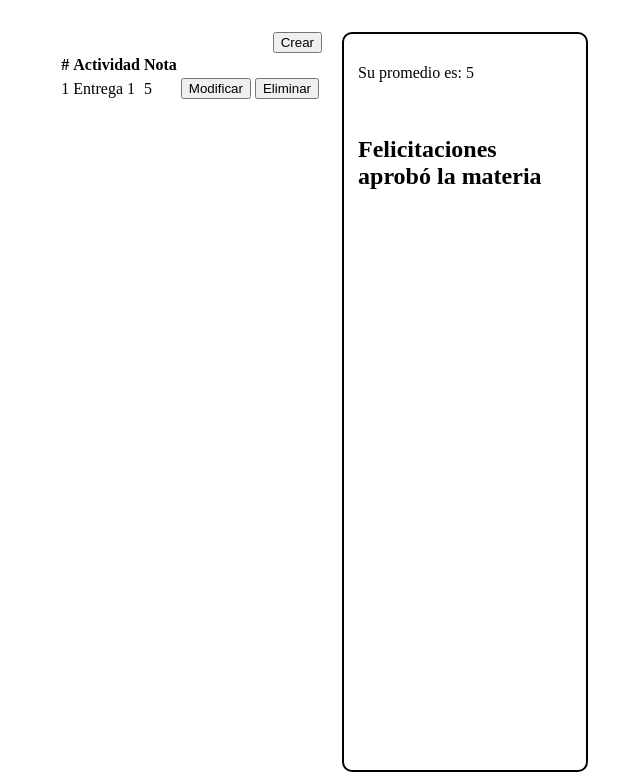
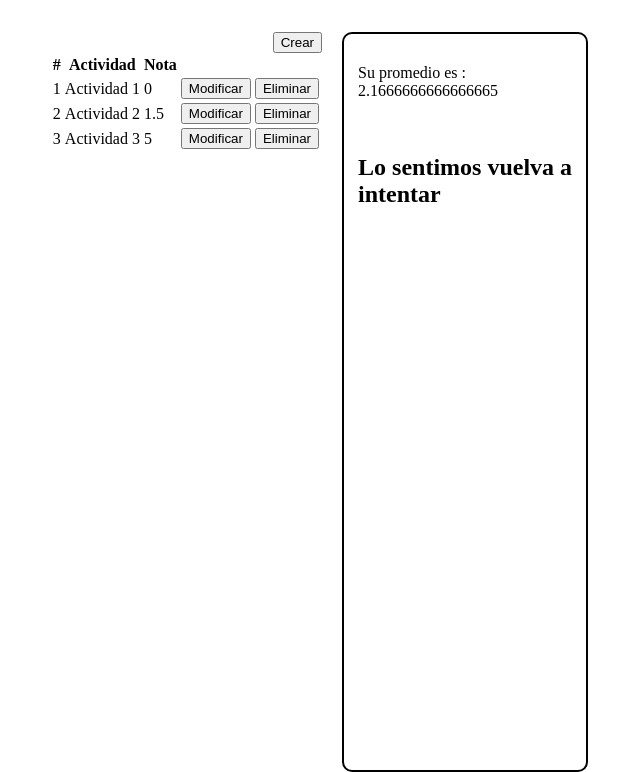
Before and after one commit to JuanSanabria55822013/notas_app, a plain HTML site: page index.html in a window 1280 px wide. Shown: the part 56-828 px from the top of the page, without its empty margins (431-1071 px from the left). Drawn offline with Linux system fonts and the light colour scheme.

Commit message:
Se agrego js

```diff
--- a/index.html
+++ b/index.html
@@ -13,7 +13,7 @@
             <h1 class="titulo">NOTAS</h1>
             <article class="notas-content">
                 <button>Crear</button>
-                <table>
+                <table id="promediosTb">
                     <thead>
                         <tr>
                             <th>#</th>
@@ -36,9 +36,9 @@
                 </table>
             </article>
             <article class="promedio-content">
-                <p>Su promedio es: 5</p>
+                <p id="promedioText">Su promedio es: 5</p>
                 <br>
-                <h2>Felicitaciones aprobó la materia</h2>
+                <h2 id = "mensajeNota">Felicitaciones aprobó la materia</h2>
             </article>
         </section>
         <section class="modal-content close-modal">
@@ -60,5 +60,6 @@
                 </form>
             </article>
         </section>
+        <script src="js/promedios.js"></script>
     </body>
 </html>
--- /dev/null
+++ b/js/promedios.js
@@ -0,0 +1,35 @@
+let actividades = [
+    {id:1, nombre: 'Actividad 1', nota: 0},
+    {id:2, nombre: 'Actividad 2', nota: 1.5},
+    {id:3, nombre: 'Actividad 3', nota: 5}
+]
+
+function mostrarMensaje(promedio){
+    let mensaje = promedio>=3? 'Felicitaciones aprobó' : 'Lo sentimos vuelva a intentar'
+document.getElementById('mensajeNota').innerText = mensaje
+}
+function mostrarActividades(){
+    let filas= ''
+    let sumatoria = 0
+    for(let actividad of actividades){
+        filas += '<tr>'
+        filas += '  <td>'+actividad.id+'</td>'
+        filas += '  <td>'+actividad.nombre+'</td>'
+        filas += '  <td>'+actividad.nota+'</td>'
+        filas += '  <td>'
+        filas += '      <button>Modificar</button>'
+        filas += '      <button>Eliminar</button>'
+        filas += '  </td>'
+        filas += '</tr>'
+        sumatoria += actividad.nota
+    }
+    let promedio = sumatoria/actividades.length
+    document.getElementById('promediosTb')
+        .getElementsByTagName('tbody')[0]
+        .innerHTML = filas
+    document.getElementById('promedioText')
+        .innerText = 'Su promedio es : ' + promedio
+    mostrarMensaje(promedio);
+}
+
+mostrarActividades()
```
